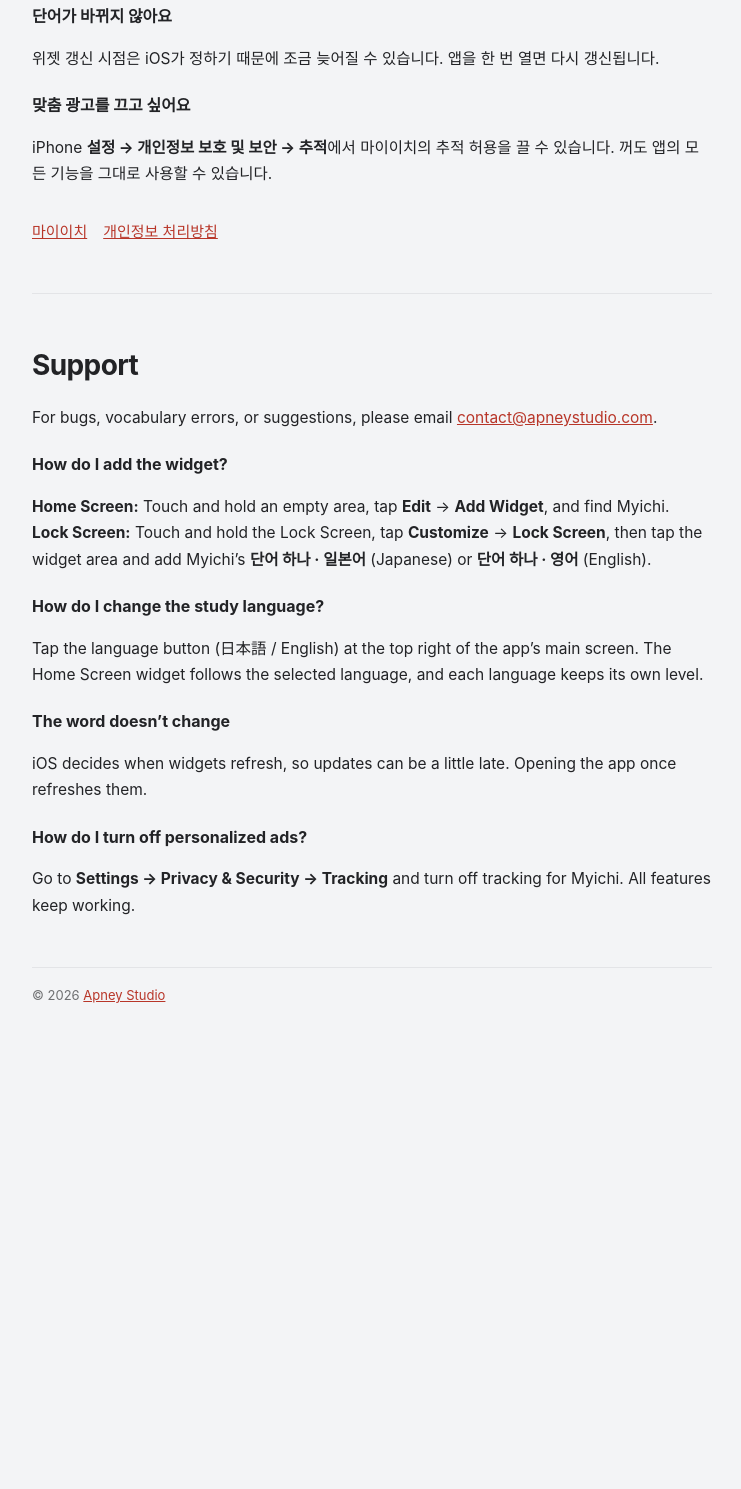
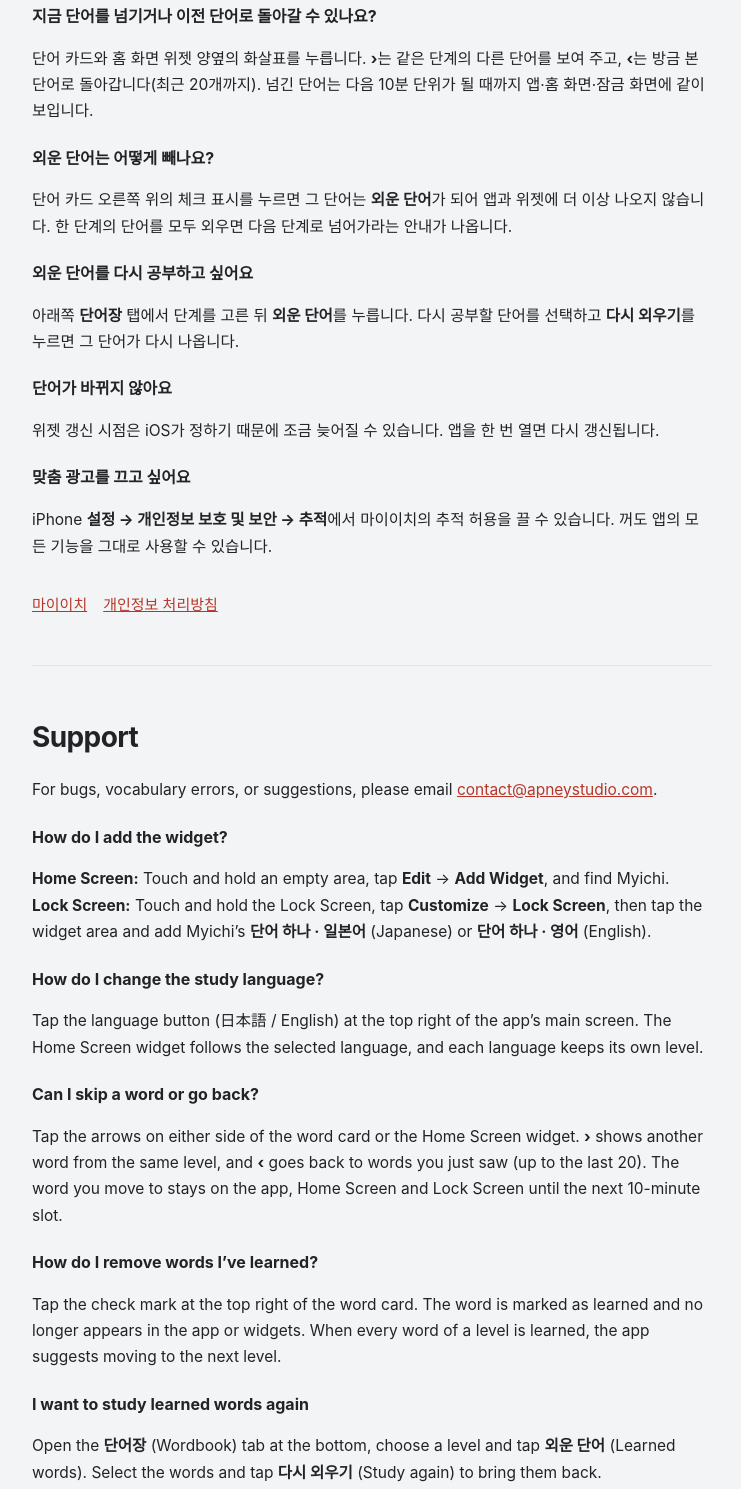
Before and after one commit to Daek-T/apneystudio, a plain HTML site: page myichi/support.html in a window 1280 px wide. Shown: the part 668-2157 px from the top of the page, without its empty margins (268-1009 px from the left). Before the commit the page ends 1738 px from the top, so only its background shows below. Drawn offline with Linux system fonts and the light colour scheme.

Commit message:
마이이치 지원: 넘기기·외운 단어·단어장 FAQ 추가 (1.2.0)

```diff
--- a/myichi/support.html
+++ b/myichi/support.html
@@ -19,6 +19,12 @@
 <b>잠금 화면:</b> 잠금 화면을 길게 누르고 <b>사용자화</b> → <b>잠금 화면</b> → 위젯 영역을 눌러 마이이치의 <b>단어 하나 · 일본어</b> 또는 <b>단어 하나 · 영어</b>를 추가합니다.</p>
 <h3>공부할 언어는 어떻게 바꾸나요?</h3>
 <p>앱 첫 화면 오른쪽 위의 언어 버튼(日本語 / English)을 누릅니다. 홈 화면 위젯은 선택한 언어를 따르고, 단계는 언어별로 따로 기억됩니다.</p>
+<h3>지금 단어를 넘기거나 이전 단어로 돌아갈 수 있나요?</h3>
+<p>단어 카드와 홈 화면 위젯 양옆의 화살표를 누릅니다. <b>›</b>는 같은 단계의 다른 단어를 보여 주고, <b>‹</b>는 방금 본 단어로 돌아갑니다(최근 20개까지). 넘긴 단어는 다음 10분 단위가 될 때까지 앱·홈 화면·잠금 화면에 같이 보입니다.</p>
+<h3>외운 단어는 어떻게 빼나요?</h3>
+<p>단어 카드 오른쪽 위의 체크 표시를 누르면 그 단어는 <b>외운 단어</b>가 되어 앱과 위젯에 더 이상 나오지 않습니다. 한 단계의 단어를 모두 외우면 다음 단계로 넘어가라는 안내가 나옵니다.</p>
+<h3>외운 단어를 다시 공부하고 싶어요</h3>
+<p>아래쪽 <b>단어장</b> 탭에서 단계를 고른 뒤 <b>외운 단어</b>를 누릅니다. 다시 공부할 단어를 선택하고 <b>다시 외우기</b>를 누르면 그 단어가 다시 나옵니다.</p>
 <h3>단어가 바뀌지 않아요</h3>
 <p>위젯 갱신 시점은 iOS가 정하기 때문에 조금 늦어질 수 있습니다. 앱을 한 번 열면 다시 갱신됩니다.</p>
 <h3>맞춤 광고를 끄고 싶어요</h3>
@@ -33,6 +39,12 @@
 <b>Lock Screen:</b> Touch and hold the Lock Screen, tap <b>Customize</b> → <b>Lock Screen</b>, then tap the widget area and add Myichi’s <b>단어 하나 · 일본어</b> (Japanese) or <b>단어 하나 · 영어</b> (English).</p>
 <h3>How do I change the study language?</h3>
 <p>Tap the language button (日本語 / English) at the top right of the app’s main screen. The Home Screen widget follows the selected language, and each language keeps its own level.</p>
+<h3>Can I skip a word or go back?</h3>
+<p>Tap the arrows on either side of the word card or the Home Screen widget. <b>›</b> shows another word from the same level, and <b>‹</b> goes back to words you just saw (up to the last 20). The word you move to stays on the app, Home Screen and Lock Screen until the next 10-minute slot.</p>
+<h3>How do I remove words I’ve learned?</h3>
+<p>Tap the check mark at the top right of the word card. The word is marked as learned and no longer appears in the app or widgets. When every word of a level is learned, the app suggests moving to the next level.</p>
+<h3>I want to study learned words again</h3>
+<p>Open the <b>단어장</b> (Wordbook) tab at the bottom, choose a level and tap <b>외운 단어</b> (Learned words). Select the words and tap <b>다시 외우기</b> (Study again) to bring them back.</p>
 <h3>The word doesn’t change</h3>
 <p>iOS decides when widgets refresh, so updates can be a little late. Opening the app once refreshes them.</p>
 <h3>How do I turn off personalized ads?</h3>
```
